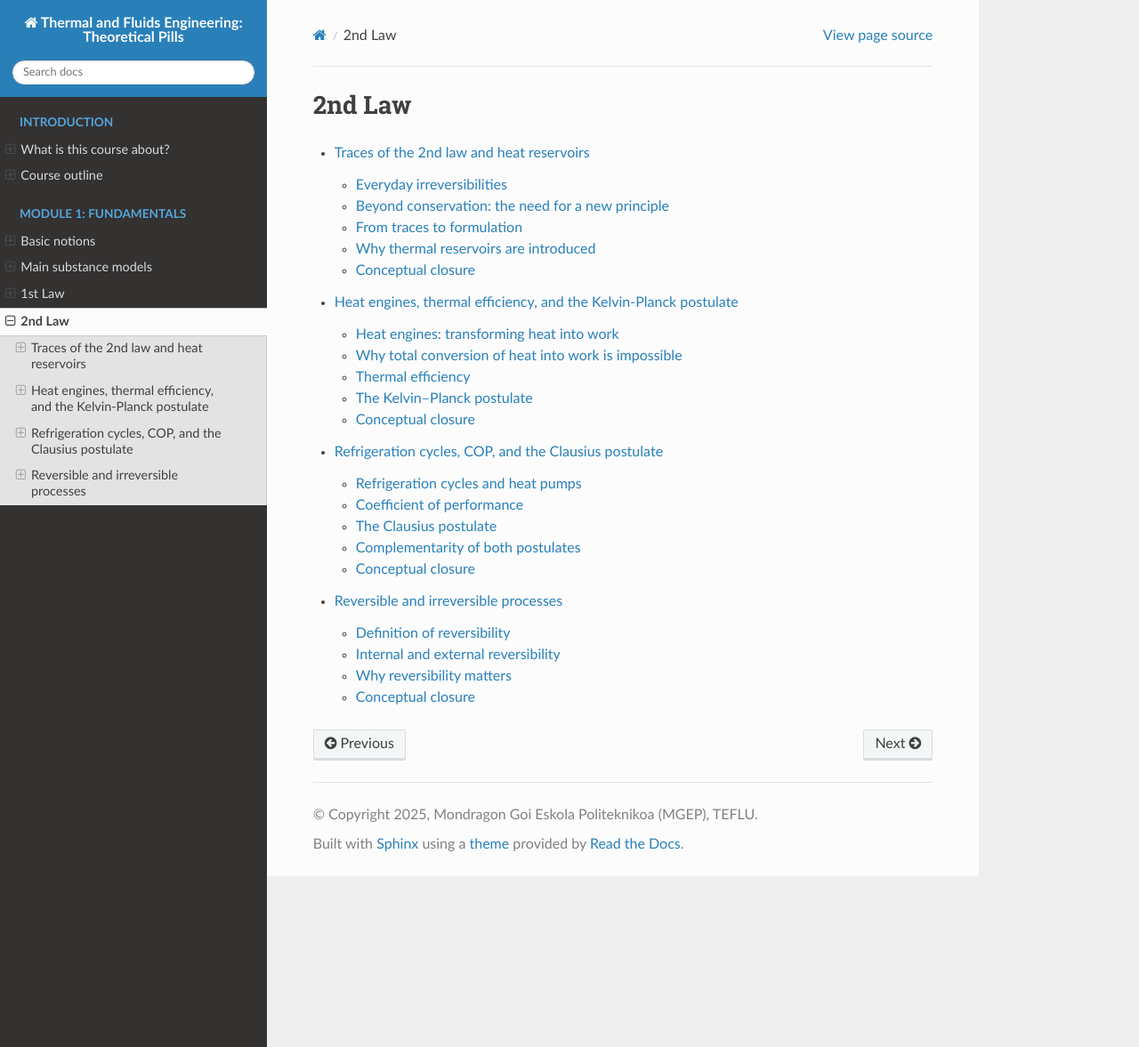
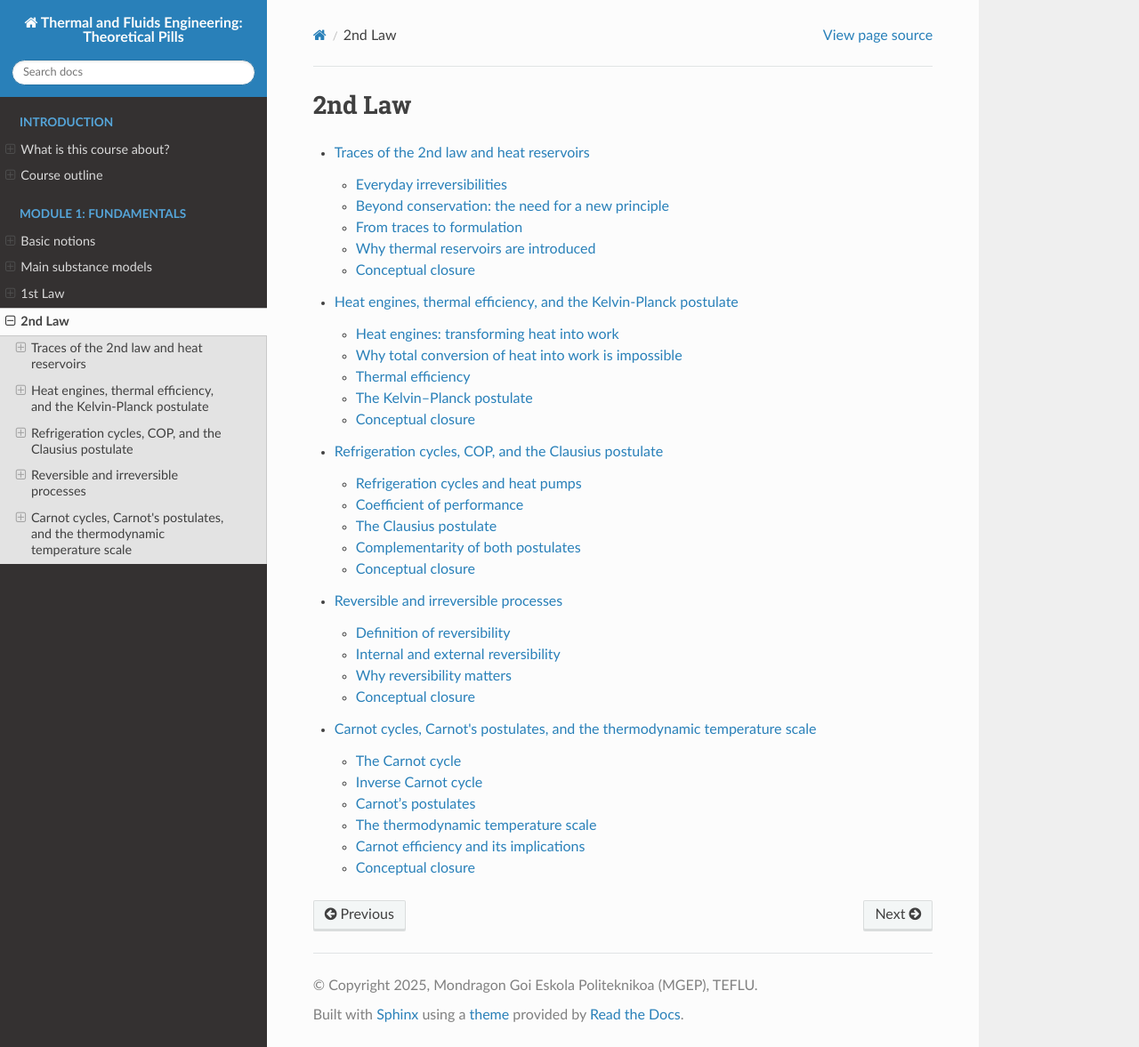
Before and after one commit to azarketa/Thermodynamics-theoretical-pills, a Sphinx documentation site: the page built from source/04_2nd_law.rst, in a window 1280 px wide and 1177 px high. Shown: the whole window at 89% size. Built offline with Sphinx 7.4.7 and the Read the Docs theme 3.1.0, drawn with Linux system fonts in a browser that asks for light colours; some of the changed lines change nothing that is shown.

Commit message:
Files updated

```diff
--- a/source/04_2nd_law.rst
+++ b/source/04_2nd_law.rst
@@ -9,3 +9,4 @@
    Heat engines, thermal efficiency, and the Kelvin-Planck postulate <15_Heat_engines_thermal_efficiency_and_Kelvin_Planck_postulate>
    Refrigeration cycles, COP, and the Clausius postulate <16_Refrigeration_cycles_COP_and_Clausius_postulate>
    Reversible and irreversible processes <17_Reversible_and_irreversible_processes>
+   Carnot cycles, Carnot's postulates, and the thermodynamic temperature scale <18_Carnot_cycles_Carnot_postulates_and_thermodynamic_scale>
--- /dev/null
+++ b/source/18_Carnot_cycles_Carnot_postulates_and_thermodynamic_scale.md
@@ -0,0 +1,244 @@
+(sec_carnot_cycles_temperature_scale_postulates)=
+## Carnot cycles, thermodynamic temperature scale, and Carnot’s postulates
+
+The previous discussion distinguished **reversible** and **irreversible** processes, showing that reversible ones represent **ideal limits** of real behavior. We now turn to the **Carnot cycle**, a theoretical construction that embodies a *perfectly reversible* heat engine and establishes the **maximum efficiency** any real engine can achieve.
+
+This ideal model allows the introduction of **Carnot’s postulates** and the **thermodynamic temperature scale**, both of which arise directly from the principles of the $2^{\text{nd}}$ law.
+
+---
+
+(subsec_carnot_cycle)=
+### The Carnot cycle
+
+A **Carnot cycle** is the **idealized reversible cycle** of a heat engine. It consists of four reversible processes — **two isothermal** and **two adiabatic** — executed in such a way that the working substance (for example, an ideal gas) passes through a sequence of **equilibrium states**.
+
+1. **Isothermal expansion (1–2):**
+   The system is in contact with a **hot reservoir** at temperature $T_H$.
+   It expands slowly while absorbing a heat $Q_H$, keeping its temperature constant.
+   Any infinitesimal cooling due to expansion is compensated by an equivalent heat inflow, ensuring reversibility.
+
+2. **Adiabatic expansion (2–3):**
+   The system is isolated from the reservoir and continues expanding **without heat exchange**.
+   Its temperature decreases from $T_H$ to $T_L$ as it performs work on the surroundings.
+
+3. **Isothermal compression (3–4):**
+   The system is placed in contact with a **cold reservoir** at temperature $T_L$ and is slowly compressed.
+   It rejects a heat $Q_L$ while remaining at constant temperature.
+
+4. **Adiabatic compression (4–1):**
+   The system is again isolated, and compression continues **adiabatically** until the temperature rises back to $T_H$, returning to the initial state.
+
+During one complete cycle, the system absorbs $Q_H$ from the high-temperature reservoir, rejects $Q_L$ to the low-temperature reservoir, and delivers a **net work output**
+
+$$
+W_{\text{out}} = Q_H - Q_L.
+$$
+
+Even though every step is reversible, the **$2^{\text{nd}}$ law** is fully respected:
+some energy must always be rejected as heat, so the total conversion of $Q_H$ into work is impossible.
+
+:::{admonition} Important: the reversible ideal
+:class: warning
+A Carnot cycle represents the **reversible limit** of a heat engine — a process that proceeds without any dissipative effects.
+It defines the **maximum theoretical efficiency** achievable between two temperature levels $T_H$ and $T_L$.
+All real engines are **irreversible**, and thus their efficiencies are **lower** than that of the Carnot engine operating between the same reservoirs.
+:::
+
+---
+
+(subsec_inverse_carnot_cycle)=
+### Inverse Carnot cycle
+
+Because the Carnot cycle is **reversible**, it can be **operated in reverse**. When the sequence of processes is inverted, the result is an **inverse Carnot cycle**, representing an **ideal refrigerator or heat pump**.
+
+* The system **receives work input** $W_{\text{in}}$.
+* It **absorbs heat** $Q_L$ from a low-temperature reservoir.
+* It **rejects heat** $Q_H$ to a high-temperature reservoir.
+
+The process satisfies the **Clausius postulate**: heat can flow from cold to hot **only if external work is supplied**.
+
+:::{admonition} Note: relation between direct and inverse cycles
+:class: note, dropdown
+Both the **direct** and **inverse** Carnot cycles operate between the same two reservoirs, $T_H$ and $T_L$.
+They differ only in the **direction of energy flow**:
+the direct cycle produces work by exploiting the natural flow of heat (hot → cold),
+whereas the inverse one consumes work to reverse that flow (cold → hot).
+:::
+
+---
+
+(subsec_carnot_postulates)=
+### Carnot’s postulates
+
+The analysis of Carnot cycles leads to two fundamental propositions that form the basis of the $2^{\text{nd}}$ law.
+
+* **$1^{\text{st}}$ Carnot postulate:**
+
+   :::{epigraph}
+   No real (irreversible) heat engine operating between two thermal reservoirs can be more efficient than a reversible one operating between the same reservoirs.
+   :::
+
+* **$2^{\text{nd}}$ Carnot postulate:**
+
+   :::{epigraph}
+   All reversible heat engines operating between the same two reservoirs have the same efficiency, regardless of the working fluid or construction details.
+   :::
+
+---
+
+(subsec_thermodynamic_temperature_scale)=
+### The thermodynamic temperature scale
+
+The **Carnot postulates** make it possible to define a **temperature scale** that depends solely on the **laws of thermodynamics**, rather than on the properties of any particular substance.
+
+Consider three **reversible heat engines**, labeled A, B, and C, arranged in cascade between three thermal reservoirs at temperatures $T_1$, $T_2$, and $T_3$, with $T_1 > T_2 > T_3$.
+Engine A operates between $T_1$ and $T_2$, engine B between $T_2$ and $T_3$, and engine C between $T_1$ and $T_3$.
+
+For any reversible heat engine, the thermal efficiency is expressed as
+
+$$
+\eta_{\text{th}} = 1 - \frac{Q_L}{Q_H},
+$$
+
+where $Q_H$ and $Q_L$ are the heats absorbed and rejected at the high and low temperatures, respectively.
+Because the Carnot postulates state that the efficiency depends **only** on the temperatures of the reservoirs, we may express the heat ratio in functional form as
+
+$$
+\frac{Q_L}{Q_H} = f(T_L, T_H),
+$$
+
+where $f$ is a yet-unknown function that captures the dependence of the heat ratio on the temperatures of the two reservoirs.
+
+For each of the three engines, the efficiency may therefore be written as
+
+$$
+\begin{gather*}
+\eta_{\text{th.},A} = 1 - \frac{Q_2}{Q_1} = 1 - f(T_2, T_1), \\[10pt]
+\eta_{\text{th.},B} = 1 - \frac{Q_3}{Q_2} = 1 - f(T_3, T_2), \\[10pt]
+\eta_{\text{th.},C} = 1 - \frac{Q_3}{Q_1} = 1 - f(T_3, T_1).
+\end{gather*}
+$$
+
+Now, if engines A and B operate **in series**, the heat rejected by A ($Q_2$) becomes the heat absorbed by B.
+From energy conservation applied to the combined system (A+B), the overall heat ratio between the extreme reservoirs ($T_1$ and $T_3$) satisfies
+
+(eq_carnot_combined_ratio)=
+$$
+\frac{Q_3}{Q_1} = \frac{Q_3}{Q_2} \cdot \frac{Q_2}{Q_1}.
+$$
+
+Substituting the functional expressions for each term gives
+
+(eq_carnot_functional_relation)=
+$$
+f(T_1, T_3) = f(T_1, T_2), f(T_2, T_3).
+$$
+
+This condition — that the overall heat ratio equals the **product** of the intermediate ones — must hold for any intermediate temperature $T_2$.
+The only type of function that satisfies this requirement for arbitrary temperature values is one that can be **separated** into a ratio of two single-variable functions:
+
+(eq_carnot_functional_form)=
+$$
+\boxed{f(T_L, T_H) = \frac{\phi(T_L)}{\phi(T_H)}.}
+$$
+
+Indeed, if $f$ takes this form, the multiplicative relation is automatically verified:
+
+$$
+\frac{\phi(T_3)}{\phi(T_1)} = \frac{\phi(T_3)}{\phi(T_2)} \cdot \frac{\phi(T_2)}{\phi(T_1)}.
+$$
+
+This result implies that the heat ratio between two reservoirs in a reversible cycle depends solely on a **monotonic property** of temperature $\phi(T)$, ensuring that heat flows naturally from higher to lower temperature values.
+
+The simplest and most direct choice for $\phi(T)$, proposed by **Lord Kelvin**, is to make it **proportional to the absolute temperature** itself:
+
+(eq_carnot_kelvin_choice)=
+$$
+\phi(T) = T.
+$$
+
+With this choice, the heat ratio becomes
+
+(eq_carnot_temperature_relation)=
+$$
+\boxed{\frac{Q_L}{Q_H} = \frac{T_L}{T_H}.}
+$$
+
+This equation defines the **thermodynamic temperature scale**, also known as the **Kelvin scale**, where the ratio of temperatures between two reservoirs equals the ratio of heats exchanged in a reversible cycle.
+
+:::{admonition} Important: features of the thermodynamic scale
+:class: warning
+
+* The thermodynamic temperature scale arises **purely from the $2^{\text{nd}}$ law**, independently of any particular working substance. Its universal nature comes from the fact that it connects the temperature property to an energy-transfer-related physical process (heat transfer). This gets rid of the operational dependency on a device-dependent scale.
+* For reversible cycles, **temperature ratios** equal **heat ratios**.
+* The simplest form, $\phi(T)=T$, defines a **linear, absolute scale**, with the **Kelvin $\text{K}$** as its unit.
+* Zero kelvin ($0 \ \text{K}$) corresponds to the theoretical limit where all thermodynamic activity ceases.
+:::
+
+---
+
+(subsec_carnot_efficiency_and_COP)=
+### Carnot efficiency and its implications
+
+For a reversible heat engine operating between $T_H$ and $T_L$, the **Carnot efficiency** is
+
+(eq_carnot_efficiency)=
+$$
+\boxed{\eta_{\text{th,rev}} = \eta_{\text{Carnot}} = 1 - \frac{T_L}{T_H}}.
+$$
+
+No real engine can exceed this value.
+Similarly, for the **inverse Carnot cycle**, the **coefficients of performance** are
+
+(eq_carnot_COPs)=
+$$
+\boxed{\text{COP}_{\text{R,rev}} = \text{COP}_{\text{R,Carnot}} = \frac{T_L}{T_H - T_L}}, \qquad
+\boxed{\text{COP}_{\text{HP,rev}} = \text{COP}_{\text{HP,Carnot}} = \frac{T_H}{T_H - T_L}}.
+$$
+
+These represent the **maximum theoretical values** attainable by any refrigeration or heat-pump system operating between the same temperatures.
+
+:::{admonition} Important: Carnot cycles as reference limits
+:class: warning
+
+A comparison between real and ideal devices follows directly:
+
+| **Device type**              | **Criterion**                             | **Interpretation**                        |
+| :--------------------------- | :---------------------------------------- | :---------------------------------------- |
+| **Heat engine**              | $\eta_{\text{th}} < \eta_{\text{Carnot}}$ | Irreversible engine (real)                |
+|                              | $\eta_{\text{th}} = \eta_{\text{Carnot}}$ | Reversible engine (ideal)                 |
+|                              | $\eta_{\text{th}} > \eta_{\text{Carnot}}$ | Impossible (violates $2^{\text{nd}}$ law) |
+| **Refrigerator / heat pump** | $\text{COP} < \text{COP}_{\text{Carnot}}$ | Irreversible (real)                       |
+|                              | $\text{COP} = \text{COP}_{\text{Carnot}}$ | Reversible (ideal)                        |
+|                              | $\text{COP} > \text{COP}_{\text{Carnot}}$ | Impossible (violates $2^{\text{nd}}$ law) |
+
+Thus, the Carnot limits distinguish **three regimes** of operation:
+
+1. **Real devices** are always less efficient or less performant than Carnot’s ideal.
+2. **Reversible devices** attain Carnot’s efficiency but are only conceptual.
+3. **Hypothetical devices** exceeding Carnot’s values would contradict the $2^{\text{nd}}$ law.
+:::
+
+The analysis of **Carnot cycles** has revealed that the efficiency of any reversible process depends solely on the **temperature ratio** between its reservoirs.
+This insight naturally raises a deeper question:
+
+:::{epigraph}
+Is there any intrinsic property of a system that governs the direction and limitation of these energy transfers? If so: which is such a property?
+:::
+
+To answer this, we must introduce a new thermodynamic quantity — **entropy** — which provides a universal measure of **energy dispersal** and **process irreversibility**.
+The next section will therefore develop the concept of **entropy** and derive its mathematical foundation through the **Clausius inequality**.
+
+---
+
+(subsec_conceptual_closure_carnot)=
+
+### Conceptual closure
+
+* The **Carnot cycle** represents the *ideal reversible model* of a heat engine and establishes the **upper limit** of thermodynamic performance.
+* Its **inverse cycle** defines the **ideal refrigerator or heat pump**, both operating in full accordance with the $2^{\text{nd}}$ law.
+* **Carnot’s postulates** demonstrate that efficiency depends **only** on the temperatures of the reservoirs, leading naturally to the **thermodynamic temperature scale**.
+* The **Kelvin scale** emerges from this reasoning, connecting temperature ratios to heat ratios in reversible cycles.
+* The **Carnot efficiency** and **Carnot COPs** set absolute performance limits — no real process can exceed them.
+
+In summary, Carnot cycles reveal the **quantitative boundary** of the $2^{\text{nd}}$ law: they define what is *thermodynamically possible*, and by contrast, expose what the irreversible nature of reality forbids.
```
